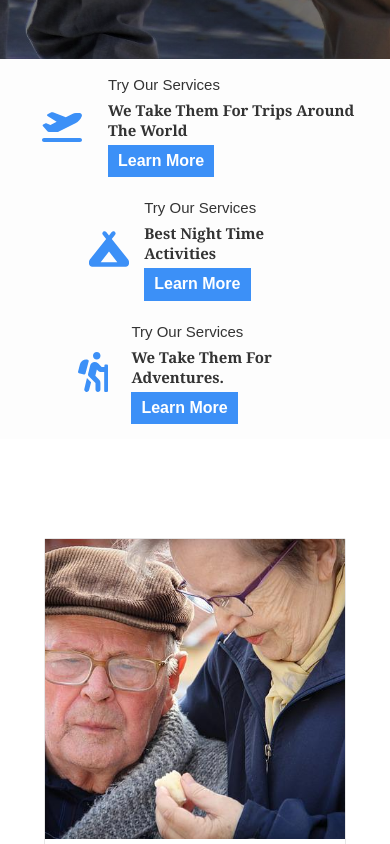
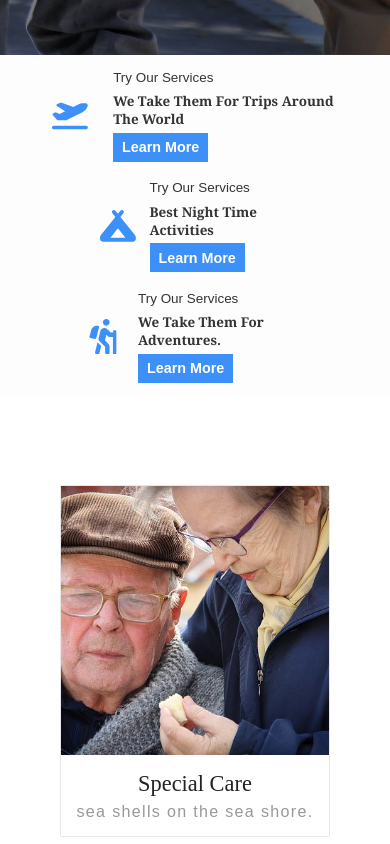
Before and after one commit to codeme254/Eldino, a React (Create React App) app: page / in a window 390 px wide. Shown: the part 820-1664 px from the top of the page. Built offline with nearby package versions, Linux system fonts and the light colour scheme.

Commit message:
finished writing media queries

```diff
--- a/src/App.css
+++ b/src/App.css
@@ -8,6 +8,27 @@
 
 html {
   font-size: 62.5%;
+}
+
+@media screen and (max-width: 1000px) {
+  html {
+    font-size: 60%;
+  }
+}
+@media screen and (max-width: 700px) {
+  html {
+    font-size: 58%;
+  }
+}
+@media screen and (max-width: 500px) {
+  html {
+    font-size: 56%;
+  }
+}
+@media screen and (max-width: 300px) {
+  html {
+    font-size: 50%;
+  }
 }
 
 html,
@@ -31,6 +52,13 @@ body {
   letter-spacing: 1.5;
   color: var(--color-black-default);
   font-family: Arial, Helvetica, sans-serif;
+}
+
+@media screen and (min-width: 2000px) {
+  body {
+    max-width: 70vw;
+    margin: 0 auto;
+  }
 }
 
 .title {
@@ -318,7 +346,7 @@ body {
   display: grid;
   grid-template-columns: repeat(auto-fit, minmax(25rem, 1fr));
   justify-items: center;
-  gap: 1.5rem;
+  gap: 2rem;
 }
 .card {
   width: 30rem;
@@ -512,7 +540,7 @@ body {
     align-items: center;
   }
 
-  .services__right{
+  .services__right {
     width: 100%;
     padding: 1rem;
   }
@@ -671,7 +699,7 @@ body {
   }
 
   .testimony {
-    width: 98vw;
+    width: 98%;
     margin: 3rem auto;
   }
 }
```
